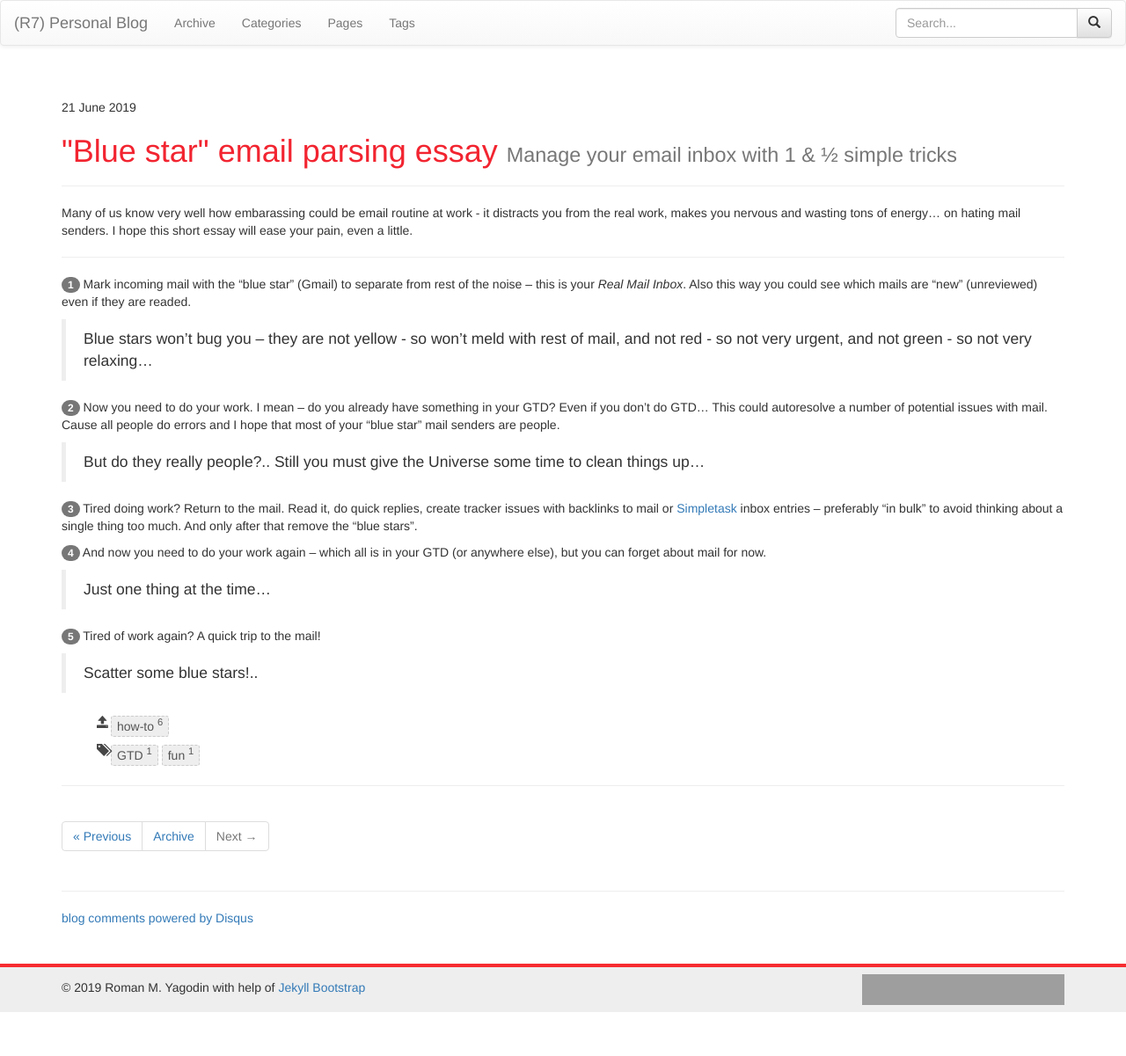
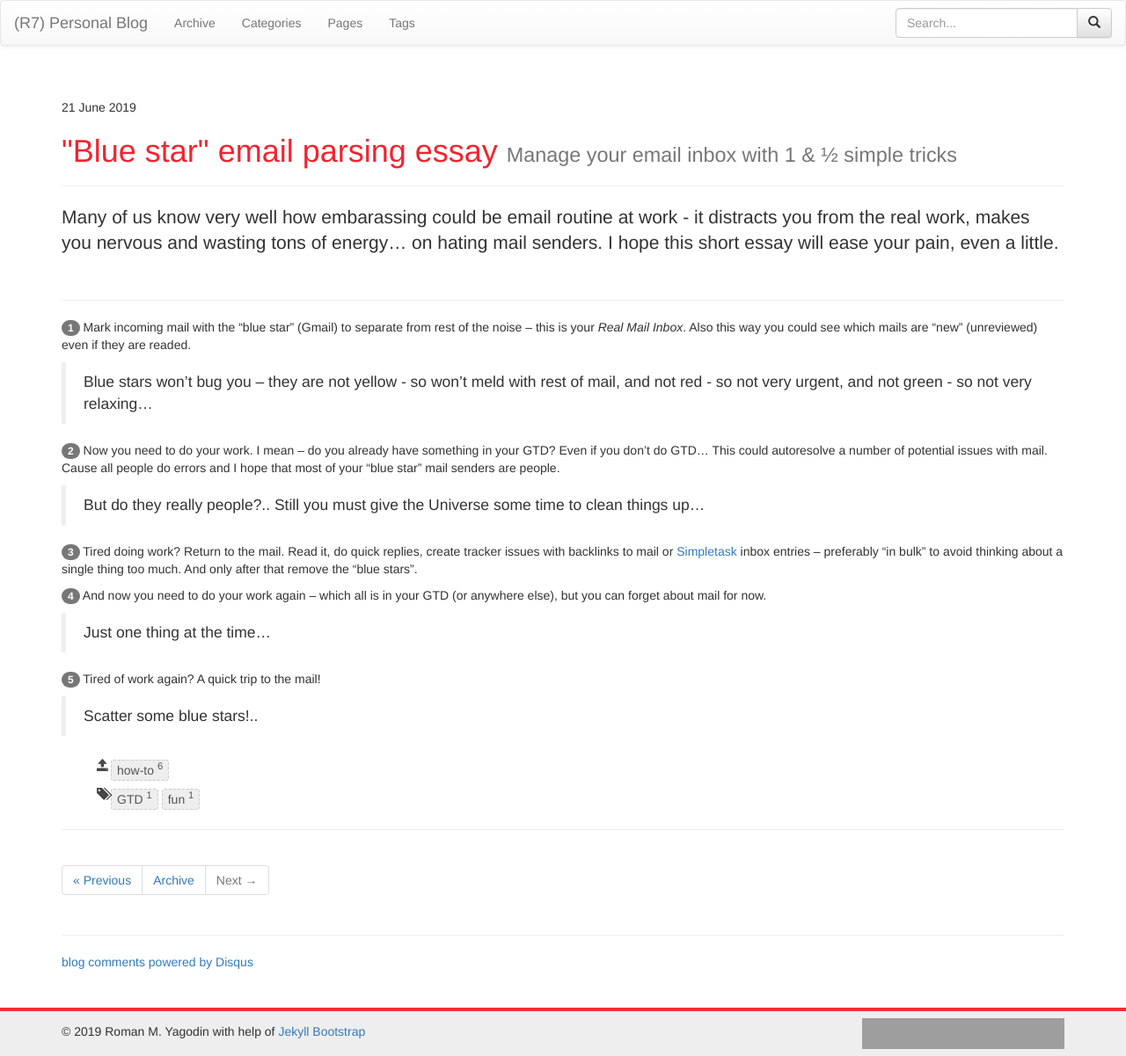
Before and after one commit to roman-yagodin/roman-yagodin.github.io, a Jekyll site: the page built from _posts/2019-06-21-blue-star-email-parsing-essay.md, in a window 1280 px wide. Shown: the whole page at 88% size. Built offline with Jekyll 4.4.1, drawn with Linux system fonts in a browser that asks for light colours; nearby versions of some CDN libraries; comment, search, counter and statistics services are not loaded; before the commit the page ends 1151 px from its top, so only the background shows below that; grey boxes are pictures that could not be loaded.

Commit message:
GH-2 Use lead paragraph to style excerpt in the post itself

```diff
--- a/_includes/themes/bootstrap-3/post.html
+++ b/_includes/themes/bootstrap-3/post.html
@@ -6,14 +6,21 @@
   <h1>{{ page.title }} {% if page.tagline %}<small>{{page.tagline}}</small>{% endif %}</h1>
 </div>
 
-<div>
-		{% include ads/adsense_2 %}
+<div class="row">
+  <div class="col-md-12">
+    <p class="lead">
+      {{ page.excerpt | strip_html }}
+    </p>
+  </div>
+  <div class="col-md-12">
+    {% include ads/adsense_2 %}
+  </div>
 </div>
 
 <div class="row post-full" style="margin-top:1rem">
   <div class="col-xs-12">
     <div class="content">
-      {{ content }}
+      {{ content | remove_first:page.excerpt }}
     </div>
 
   {% unless page.categories == empty %}
```
